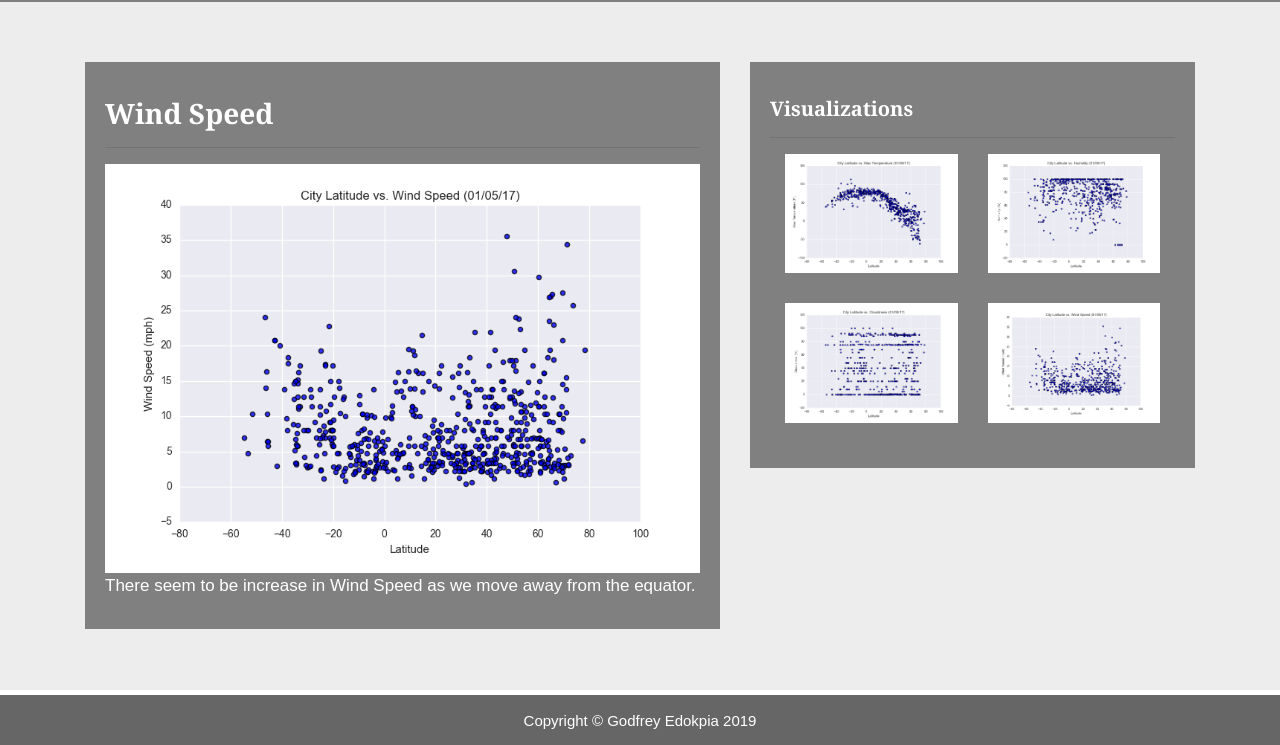
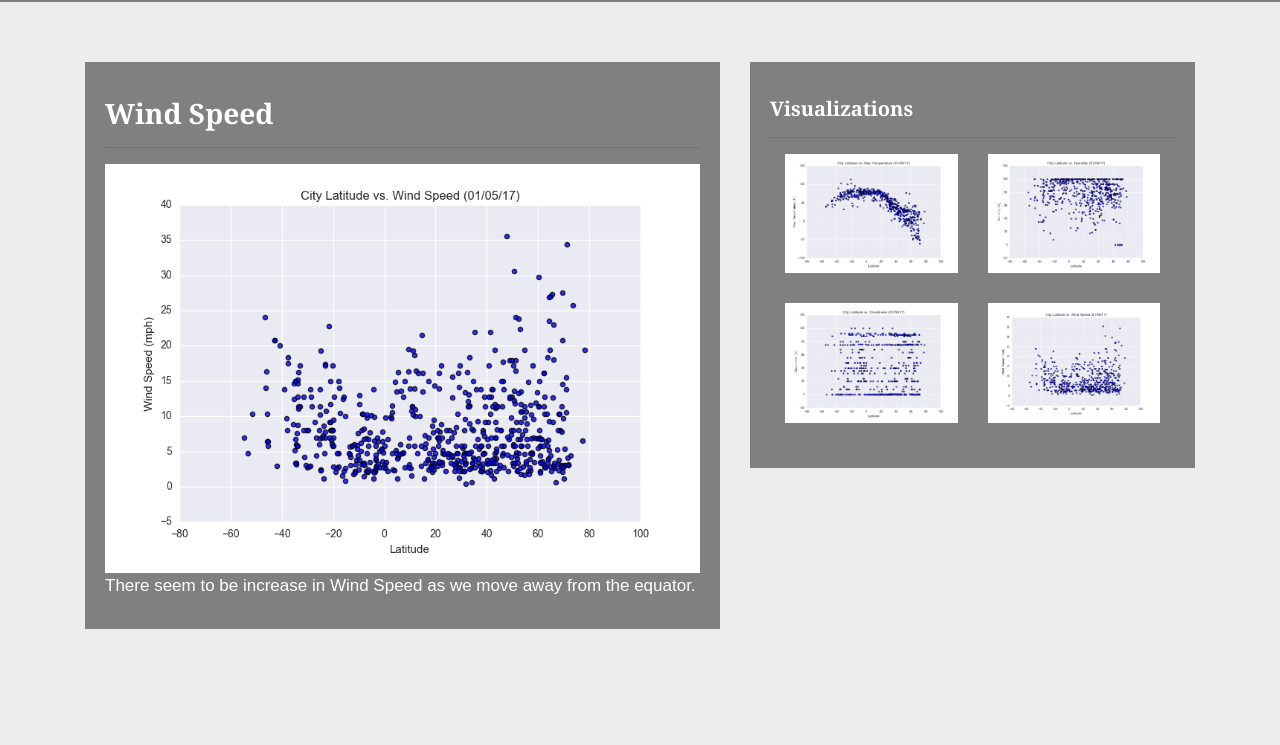
Before and after one commit to Dan-Bruen/Web-Design-Challenge, a plain HTML site: page WebVisualizations/wind_speed.html in a window 1280 px wide. Shown: the part 55-800 px from the top of the page. Drawn offline with nearby package versions, Linux system fonts and the light colour scheme.

Commit message:
Add files via upload

```diff
--- a/WebVisualizations/wind_speed.html
+++ b/WebVisualizations/wind_speed.html
@@ -192,13 +192,7 @@
 
   </div>
 
-  <!-- Footer Section -->
 
-  <footer>
-
-    <div class="footer">Copyright &copy; Godfrey Edokpia 2019</div>
-
-  </footer>
 
 
 
```
